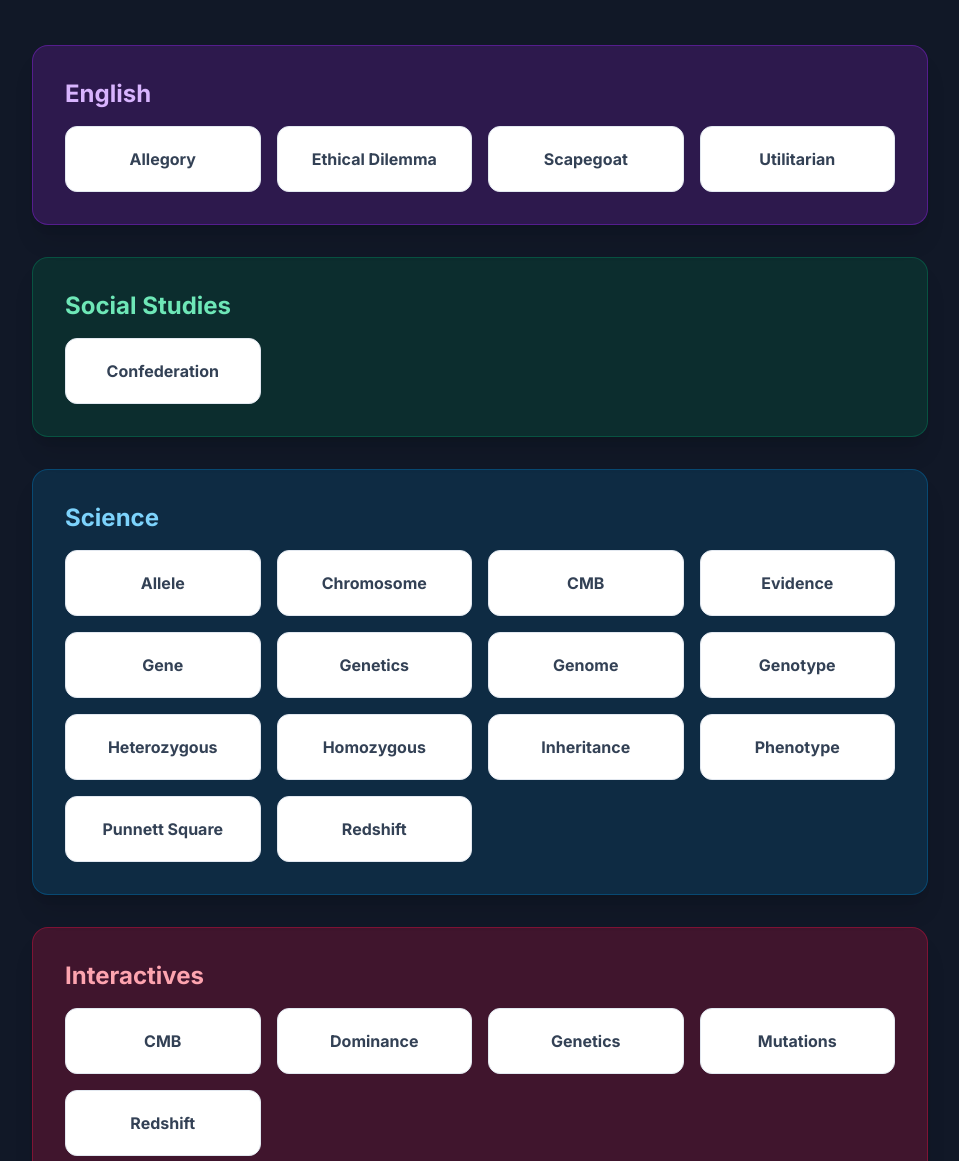
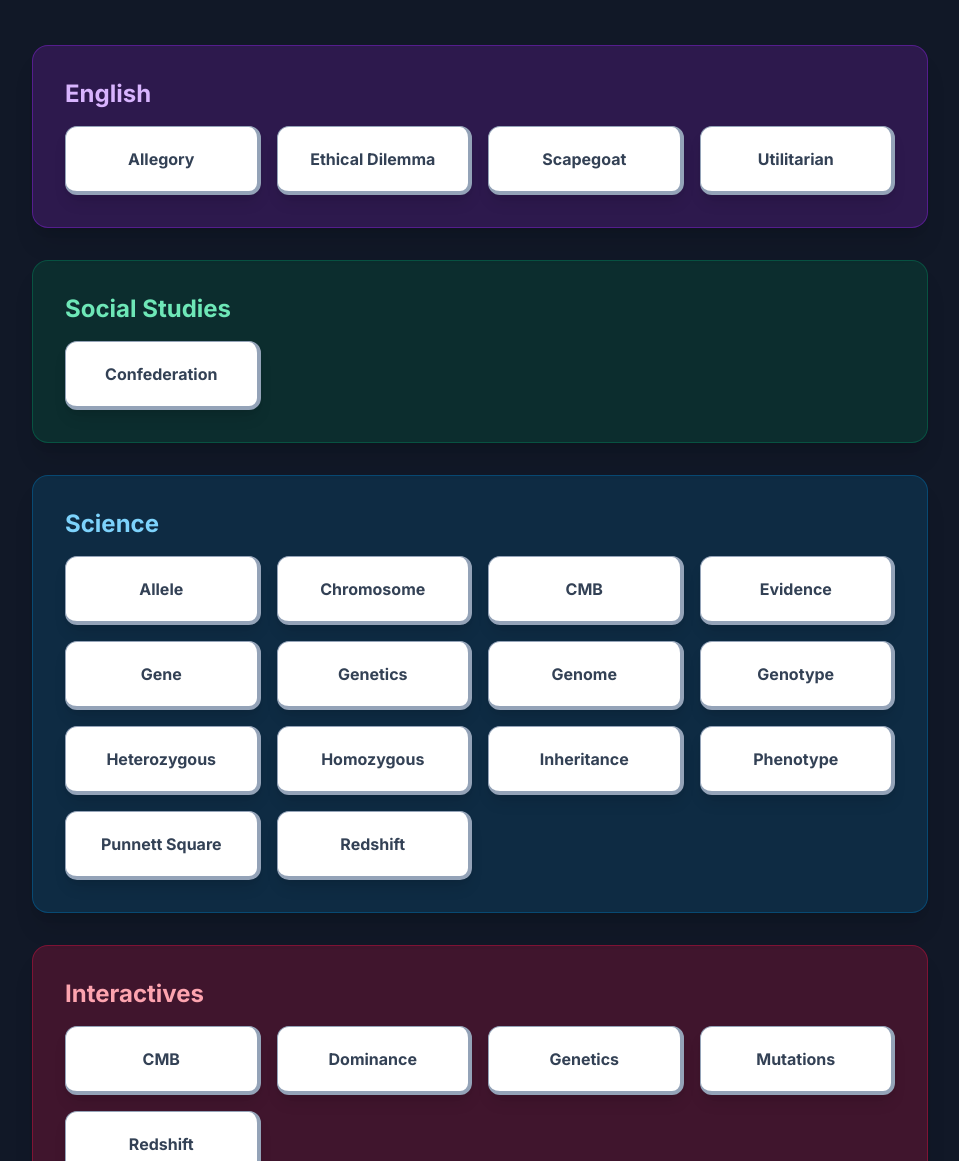
Before and after one commit to jcykung/innovation, a plain HTML site: page vocab/index.html in a window 1280 px wide. Shown: the part 139-1300 px from the top of the page, without its empty margins (160-1119 px from the left). Drawn offline with nearby package versions, Linux system fonts and the light colour scheme.

Commit message:
Change button effects so they look more 3D

```diff
--- a/vocab/index.html
+++ b/vocab/index.html
@@ -1,4 +1,3 @@
-<!DOCTYPE html>
 <html lang="en">
   <head>
     <meta charset="UTF-8" />
@@ -20,19 +19,15 @@
       }
     </style>
   </head>
-  <!-- Switched to a new "cyber glow" dark theme -->
   <body class="bg-gray-900 text-gray-100">
-    <!-- Adjusted padding for better mobile spacing -->
     <div
       class="min-h-screen flex flex-col items-center justify-center p-6 md:p-8"
     >
       <div class="w-full max-w-4xl mx-auto">
         <header class="text-center mb-12">
-          <!-- Made heading responsive -->
           <h1 class="text-4xl sm:text-5xl md:text-6xl font-bold text-white">
             Innovation 10 Vocabulary
           </h1>
-          <!-- Made subtitle responsive -->
           <p class="mt-4 text-base sm:text-lg text-gray-400">
             Select a term to start learning.
           </p>
@@ -44,19 +39,18 @@
             class="bg-purple-900/40 p-8 rounded-2xl border border-purple-700/50 shadow-xl"
           >
             <h2 class="text-2xl font-bold text-purple-300 mb-4">English</h2>
-            <!-- Made grid mobile-first (1 col) -->
             <div
               class="grid grid-cols-1 sm:grid-cols-2 md:grid-cols-3 lg:grid-cols-4 gap-4"
             >
               <a
                 href="allegory.html"
-                class="block p-5 bg-white border border-slate-200 rounded-xl hover:bg-slate-100 hover:shadow-lg transition-all duration-300 text-center"
+                class="block p-5 bg-white border border-slate-200 border-b-4 border-r-4 border-slate-400 rounded-xl shadow-lg transition-all duration-300 text-center hover:bg-slate-100 hover:shadow-md hover:translate-y-0.5 hover:translate-x-0.5 hover:border-b-2 hover:border-r-2 hover:border-slate-300"
                 target="_blank"
                 ><span class="font-semibold text-slate-700">Allegory</span></a
               >
               <a
                 href="ethical_dilemma.html"
-                class="block p-5 bg-white border border-slate-200 rounded-xl hover:bg-slate-100 hover:shadow-lg transition-all duration-300 text-center"
+                class="block p-5 bg-white border border-slate-200 border-b-4 border-r-4 border-slate-400 rounded-xl shadow-lg transition-all duration-300 text-center hover:bg-slate-100 hover:shadow-md hover:translate-y-0.5 hover:translate-x-0.5 hover:border-b-2 hover:border-r-2 hover:border-slate-300"
                 target="_blank"
                 ><span class="font-semibold text-slate-700"
                   >Ethical Dilemma</span
@@ -64,13 +58,13 @@
               >
               <a
                 href="scapegoat.html"
-                class="block p-5 bg-white border border-slate-200 rounded-xl hover:bg-slate-100 hover:shadow-lg transition-all duration-300 text-center"
+                class="block p-5 bg-white border border-slate-200 border-b-4 border-r-4 border-slate-400 rounded-xl shadow-lg transition-all duration-300 text-center hover:bg-slate-100 hover:shadow-md hover:translate-y-0.5 hover:translate-x-0.5 hover:border-b-2 hover:border-r-2 hover:border-slate-300"
                 target="_blank"
                 ><span class="font-semibold text-slate-700">Scapegoat</span></a
               >
               <a
                 href="utilitarian.html"
-                class="block p-5 bg-white border border-slate-200 rounded-xl hover:bg-slate-100 hover:shadow-lg transition-all duration-300 text-center"
+                class="block p-5 bg-white border border-slate-200 border-b-4 border-r-4 border-slate-400 rounded-xl shadow-lg transition-all duration-300 text-center hover:bg-slate-100 hover:shadow-md hover:translate-y-0.5 hover:translate-x-0.5 hover:border-b-2 hover:border-r-2 hover:border-slate-300"
                 target="_blank"
                 ><span class="font-semibold text-slate-700"
                   >Utilitarian</span
@@ -86,13 +80,12 @@
             <h2 class="text-2xl font-bold text-emerald-300 mb-4">
               Social Studies
             </h2>
-            <!-- Made grid mobile-first (1 col) -->
             <div
               class="grid grid-cols-1 sm:grid-cols-2 md:grid-cols-3 lg:grid-cols-4 gap-4"
             >
               <a
                 href="confederation.html"
-                class="block p-5 bg-white border border-slate-200 rounded-xl hover:bg-slate-100 hover:shadow-lg transition-all duration-300 text-center"
+                class="block p-5 bg-white border border-slate-200 border-b-4 border-r-4 border-slate-400 rounded-xl shadow-lg transition-all duration-300 text-center hover:bg-slate-100 hover:shadow-md hover:translate-y-0.5 hover:translate-x-0.5 hover:border-b-2 hover:border-r-2 hover:border-slate-300"
                 target="_blank"
                 ><span class="font-semibold text-slate-700"
                   >Confederation</span
@@ -106,61 +99,60 @@
             class="bg-sky-900/40 p-8 rounded-2xl border border-sky-700/50 shadow-xl"
           >
             <h2 class="text-2xl font-bold text-sky-300 mb-4">Science</h2>
-            <!-- Made grid mobile-first (1 col) -->
             <div
               class="grid grid-cols-1 sm:grid-cols-2 md:grid-cols-3 lg:grid-cols-4 gap-4"
             >
               <a
                 href="allele.html"
-                class="block p-5 bg-white border border-slate-200 rounded-xl hover:bg-slate-100 hover:shadow-lg transition-all duration-300 text-center"
+                class="block p-5 bg-white border border-slate-200 border-b-4 border-r-4 border-slate-400 rounded-xl shadow-lg transition-all duration-300 text-center hover:bg-slate-100 hover:shadow-md hover:translate-y-0.5 hover:translate-x-0.5 hover:border-b-2 hover:border-r-2 hover:border-slate-300"
                 target="_blank"
                 ><span class="font-semibold text-slate-700">Allele</span></a
               >
               <a
                 href="chromosome.html"
-                class="block p-5 bg-white border border-slate-200 rounded-xl hover:bg-slate-100 hover:shadow-lg transition-all duration-300 text-center"
+                class="block p-5 bg-white border border-slate-200 border-b-4 border-r-4 border-slate-400 rounded-xl shadow-lg transition-all duration-300 text-center hover:bg-slate-100 hover:shadow-md hover:translate-y-0.5 hover:translate-x-0.5 hover:border-b-2 hover:border-r-2 hover:border-slate-300"
                 target="_blank"
                 ><span class="font-semibold text-slate-700">Chromosome</span></a
               >
               <a
                 href="cmb.html"
-                class="block p-5 bg-white border border-slate-200 rounded-xl hover:bg-slate-100 hover:shadow-lg transition-all duration-300 text-center"
+                class="block p-5 bg-white border border-slate-200 border-b-4 border-r-4 border-slate-400 rounded-xl shadow-lg transition-all duration-300 text-center hover:bg-slate-100 hover:shadow-md hover:translate-y-0.5 hover:translate-x-0.5 hover:border-b-2 hover:border-r-2 hover:border-slate-300"
                 target="_blank"
                 ><span class="font-semibold text-slate-700">CMB</span></a
               >
               <a
                 href="evidence.html"
-                class="block p-5 bg-white border border-slate-200 rounded-xl hover:bg-slate-100 hover:shadow-lg transition-all duration-300 text-center"
+                class="block p-5 bg-white border border-slate-200 border-b-4 border-r-4 border-slate-400 rounded-xl shadow-lg transition-all duration-300 text-center hover:bg-slate-100 hover:shadow-md hover:translate-y-0.5 hover:translate-x-0.5 hover:border-b-2 hover:border-r-2 hover:border-slate-300"
                 target="_blank"
                 ><span class="font-semibold text-slate-700">Evidence</span></a
               >
               <a
                 href="gene.html"
-                class="block p-5 bg-white border border-slate-200 rounded-xl hover:bg-slate-100 hover:shadow-lg transition-all duration-300 text-center"
+                class="block p-5 bg-white border border-slate-200 border-b-4 border-r-4 border-slate-400 rounded-xl shadow-lg transition-all duration-300 text-center hover:bg-slate-100 hover:shadow-md hover:translate-y-0.5 hover:translate-x-0.5 hover:border-b-2 hover:border-r-2 hover:border-slate-300"
                 target="_blank"
                 ><span class="font-semibold text-slate-700">Gene</span></a
               >
               <a
                 href="genetics.html"
-                class="block p-5 bg-white border border-slate-200 rounded-xl hover:bg-slate-100 hover:shadow-lg transition-all duration-300 text-center"
+                class="block p-5 bg-white border border-slate-200 border-b-4 border-r-4 border-slate-400 rounded-xl shadow-lg transition-all duration-300 text-center hover:bg-slate-100 hover:shadow-md hover:translate-y-0.5 hover:translate-x-0.5 hover:border-b-2 hover:border-r-2 hover:border-slate-300"
                 target="_blank"
                 ><span class="font-semibold text-slate-700">Genetics</span></a
               >
               <a
                 href="genome.html"
-                class="block p-5 bg-white border border-slate-200 rounded-xl hover:bg-slate-100 hover:shadow-lg transition-all duration-300 text-center"
+                class="block p-5 bg-white border border-slate-200 border-b-4 border-r-4 border-slate-400 rounded-xl shadow-lg transition-all duration-300 text-center hover:bg-slate-100 hover:shadow-md hover:translate-y-0.5 hover:translate-x-0.5 hover:border-b-2 hover:border-r-2 hover:border-slate-300"
                 target="_blank"
                 ><span class="font-semibold text-slate-700">Genome</span></a
               >
               <a
                 href="genotype.html"
-                class="block p-5 bg-white border border-slate-200 rounded-xl hover:bg-slate-100 hover:shadow-lg transition-all duration-300 text-center"
+                class="block p-5 bg-white border border-slate-200 border-b-4 border-r-4 border-slate-400 rounded-xl shadow-lg transition-all duration-300 text-center hover:bg-slate-100 hover:shadow-md hover:translate-y-0.5 hover:translate-x-0.5 hover:border-b-2 hover:border-r-2 hover:border-slate-300"
                 target="_blank"
                 ><span class="font-semibold text-slate-700">Genotype</span></a
               >
               <a
                 href="heterozygous.html"
-                class="block p-5 bg-white border border-slate-200 rounded-xl hover:bg-slate-100 hover:shadow-lg transition-all duration-300 text-center"
+                class="block p-5 bg-white border border-slate-200 border-b-4 border-r-4 border-slate-400 rounded-xl shadow-lg transition-all duration-300 text-center hover:bg-slate-100 hover:shadow-md hover:translate-y-0.5 hover:translate-x-0.5 hover:border-b-2 hover:border-r-2 hover:border-slate-300"
                 target="_blank"
                 ><span class="font-semibold text-slate-700"
                   >Heterozygous</span
@@ -168,13 +160,13 @@
               >
               <a
                 href="homozygous.html"
-                class="block p-5 bg-white border border-slate-200 rounded-xl hover:bg-slate-100 hover:shadow-lg transition-all duration-300 text-center"
+                class="block p-5 bg-white border border-slate-200 border-b-4 border-r-4 border-slate-400 rounded-xl shadow-lg transition-all duration-300 text-center hover:bg-slate-100 hover:shadow-md hover:translate-y-0.5 hover:translate-x-0.5 hover:border-b-2 hover:border-r-2 hover:border-slate-300"
                 target="_blank"
                 ><span class="font-semibold text-slate-700">Homozygous</span></a
               >
               <a
                 href="inheritance.html"
-                class="block p-5 bg-white border border-slate-200 rounded-xl hover:bg-slate-100 hover:shadow-lg transition-all duration-300 text-center"
+                class="block p-5 bg-white border border-slate-200 border-b-4 border-r-4 border-slate-400 rounded-xl shadow-lg transition-all duration-300 text-center hover:bg-slate-100 hover:shadow-md hover:translate-y-0.5 hover:translate-x-0.5 hover:border-b-2 hover:border-r-2 hover:border-slate-300"
                 target="_blank"
                 ><span class="font-semibold text-slate-700"
                   >Inheritance</span
@@ -182,13 +174,13 @@
               >
               <a
                 href="phenotype.html"
-                class="block p-5 bg-white border border-slate-200 rounded-xl hover:bg-slate-100 hover:shadow-lg transition-all duration-300 text-center"
+                class="block p-5 bg-white border border-slate-200 border-b-4 border-r-4 border-slate-400 rounded-xl shadow-lg transition-all duration-300 text-center hover:bg-slate-100 hover:shadow-md hover:translate-y-0.5 hover:translate-x-0.5 hover:border-b-2 hover:border-r-2 hover:border-slate-300"
                 target="_blank"
                 ><span class="font-semibold text-slate-700">Phenotype</span></a
               >
               <a
                 href="punnett.html"
-                class="block p-5 bg-white border border-slate-200 rounded-xl hover:bg-slate-100 hover:shadow-lg transition-all duration-300 text-center"
+                class="block p-5 bg-white border border-slate-200 border-b-4 border-r-4 border-slate-400 rounded-xl shadow-lg transition-all duration-300 text-center hover:bg-slate-100 hover:shadow-md hover:translate-y-0.5 hover:translate-x-0.5 hover:border-b-2 hover:border-r-2 hover:border-slate-300"
                 target="_blank"
                 ><span class="font-semibold text-slate-700"
                   >Punnett Square</span
@@ -196,7 +188,7 @@
               >
               <a
                 href="redshift.html"
-                class="block p-5 bg-white border border-slate-200 rounded-xl hover:bg-slate-100 hover:shadow-lg transition-all duration-300 text-center"
+                class="block p-5 bg-white border border-slate-200 border-b-4 border-r-4 border-slate-400 rounded-xl shadow-lg transition-all duration-300 text-center hover:bg-slate-100 hover:shadow-md hover:translate-y-0.5 hover:translate-x-0.5 hover:border-b-2 hover:border-r-2 hover:border-slate-300"
                 target="_blank"
                 ><span class="font-semibold text-slate-700">Redshift</span></a
               >
@@ -208,37 +200,36 @@
             class="bg-rose-900/40 p-8 rounded-2xl border border-rose-700/50 shadow-xl"
           >
             <h2 class="text-2xl font-bold text-rose-300 mb-4">Interactives</h2>
-            <!-- Made grid mobile-first (1 col) -->
             <div
               class="grid grid-cols-1 sm:grid-cols-2 md:grid-cols-3 lg:grid-cols-4 gap-4"
             >
               <a
                 href="..\cosmology\cmb_interactive.html"
-                class="block p-5 bg-white border border-slate-200 rounded-xl hover:bg-slate-100 hover:shadow-lg transition-all duration-300 text-center"
+                class="block p-5 bg-white border border-slate-200 border-b-4 border-r-4 border-slate-400 rounded-xl shadow-lg transition-all duration-300 text-center hover:bg-slate-100 hover:shadow-md hover:translate-y-0.5 hover:translate-x-0.5 hover:border-b-2 hover:border-r-2 hover:border-slate-300"
                 target="_blank"
                 ><span class="font-semibold text-slate-700">CMB</span></a
               >
               <a
                 href="..\biology\dominance_interactive.html"
-                class="block p-5 bg-white border border-slate-200 rounded-xl hover:bg-slate-100 hover:shadow-lg transition-all duration-300 text-center"
+                class="block p-5 bg-white border border-slate-200 border-b-4 border-r-4 border-slate-400 rounded-xl shadow-lg transition-all duration-300 text-center hover:bg-slate-100 hover:shadow-md hover:translate-y-0.5 hover:translate-x-0.5 hover:border-b-2 hover:border-r-2 hover:border-slate-300"
                 target="_blank"
                 ><span class="font-semibold text-slate-700">Dominance</span></a
               >
               <a
                 href="..\biology\genetics_interactive.html"
-                class="block p-5 bg-white border border-slate-200 rounded-xl hover:bg-slate-100 hover:shadow-lg transition-all duration-300 text-center"
+                class="block p-5 bg-white border border-slate-200 border-b-4 border-r-4 border-slate-400 rounded-xl shadow-lg transition-all duration-300 text-center hover:bg-slate-100 hover:shadow-md hover:translate-y-0.5 hover:translate-x-0.5 hover:border-b-2 hover:border-r-2 hover:border-slate-300"
                 target="_blank"
                 ><span class="font-semibold text-slate-700">Genetics</span></a
               >
               <a
                 href="..\biology\mutation_interactive.html"
-                class="block p-5 bg-white border border-slate-200 rounded-xl hover:bg-slate-100 hover:shadow-lg transition-all duration-300 text-center"
+                class="block p-5 bg-white border border-slate-200 border-b-4 border-r-4 border-slate-400 rounded-xl shadow-lg transition-all duration-300 text-center hover:bg-slate-100 hover:shadow-md hover:translate-y-0.5 hover:translate-x-0.5 hover:border-b-2 hover:border-r-2 hover:border-slate-300"
                 target="_blank"
                 ><span class="font-semibold text-slate-700">Mutations</span></a
               >
               <a
                 href="..\cosmology\redshift_interactive.html"
-                class="block p-5 bg-white border border-slate-200 rounded-xl hover:bg-slate-100 hover:shadow-lg transition-all duration-300 text-center"
+                class="block p-5 bg-white border border-slate-200 border-b-4 border-r-4 border-slate-400 rounded-xl shadow-lg transition-all duration-300 text-center hover:bg-slate-100 hover:shadow-md hover:translate-y-0.5 hover:translate-x-0.5 hover:border-b-2 hover:border-r-2 hover:border-slate-300"
                 target="_blank"
                 ><span class="font-semibold text-slate-700">Redshift</span></a
               >
@@ -253,44 +244,5 @@
         </footer>
       </div>
     </div>
-
-    <script>
-      // --- How to Dynamically Generate Links ---
-      //
-      // You cannot directly read a computer's file system with browser-based JavaScript for security reasons.
-      // To make this dynamic, you would typically use a server-side script (like Node.js, Python, PHP)
-      // or a static site generator to create this list at build time.
-      //
-      // If you were able to get a list of filenames into an array, here is how you could generate the links:
-
-      /*
-        const files = ["verbs.html", "adjectives.html", "nouns.html", "adverbs.html"]; // Example file list
-        const listContainer = document.getElementById('vocab-list');
-
-        // Clear existing placeholder links
-        listContainer.innerHTML = '';
-
-        // Process the file list
-        files
-          .map(file => file.replace('.html', '')) // Remove the .html extension
-          .sort() // Alphabetize the names
-          .forEach(name => {
-            // Capitalize the first letter
-            const capitalizedName = name.charAt(0).toUpperCase() + name.slice(1);
-
-            // Create the link element
-            const link = document.createElement('a');
-            link.href = `vocab/${name}.html`;
-            link.className = 'block p-5 bg-white border border-slate-200 rounded-xl hover:bg-slate-100 hover:shadow-lg transition-all duration-300 text-center';
-
-            const span = document.createElement('span');
-            span.className = 'font-semibold text-slate-700';
-            span.textContent = capitalizedName;
-
-            link.appendChild(span);
-            listContainer.appendChild(link);
-          });
-        */
-    </script>
   </body>
 </html>
```
